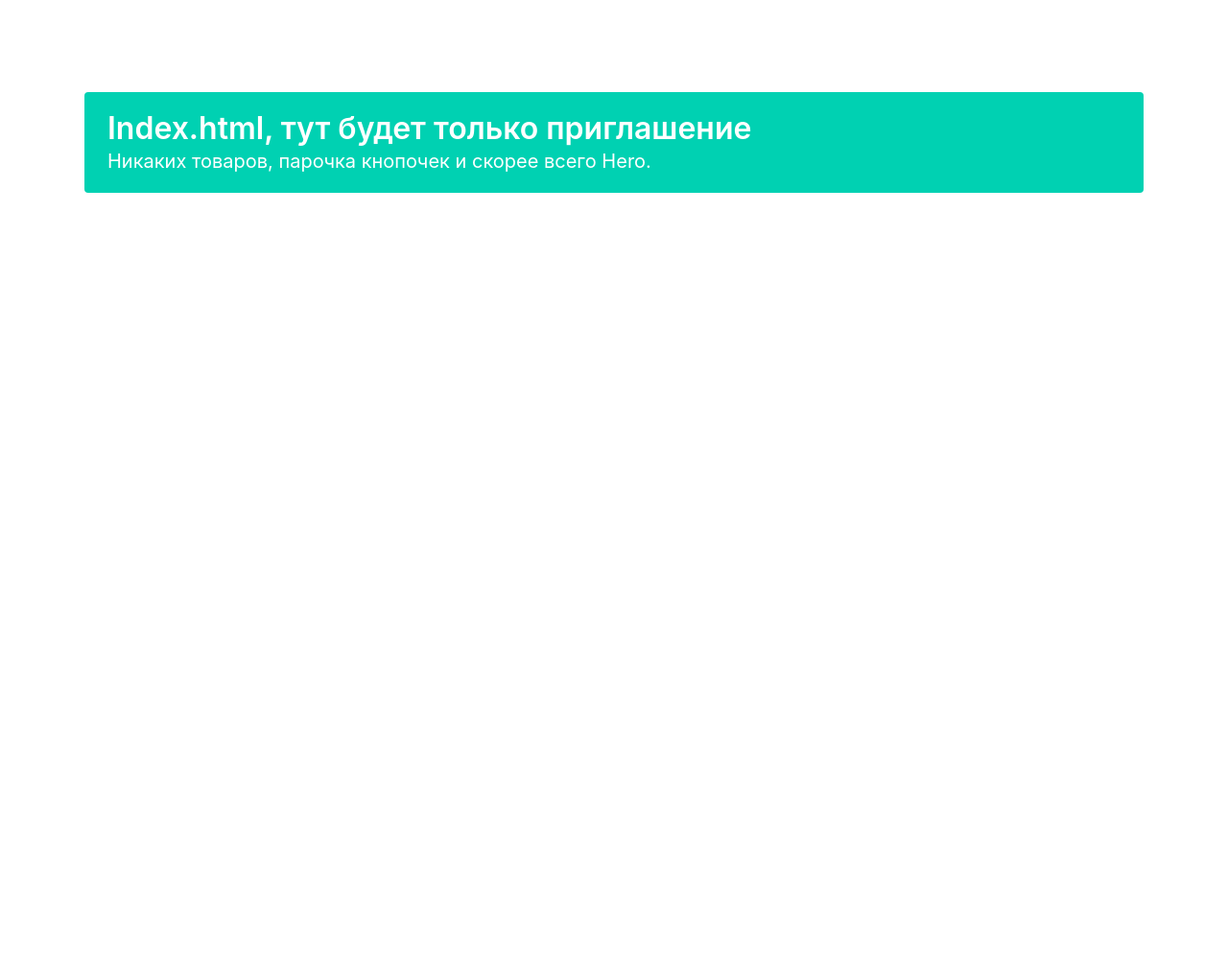
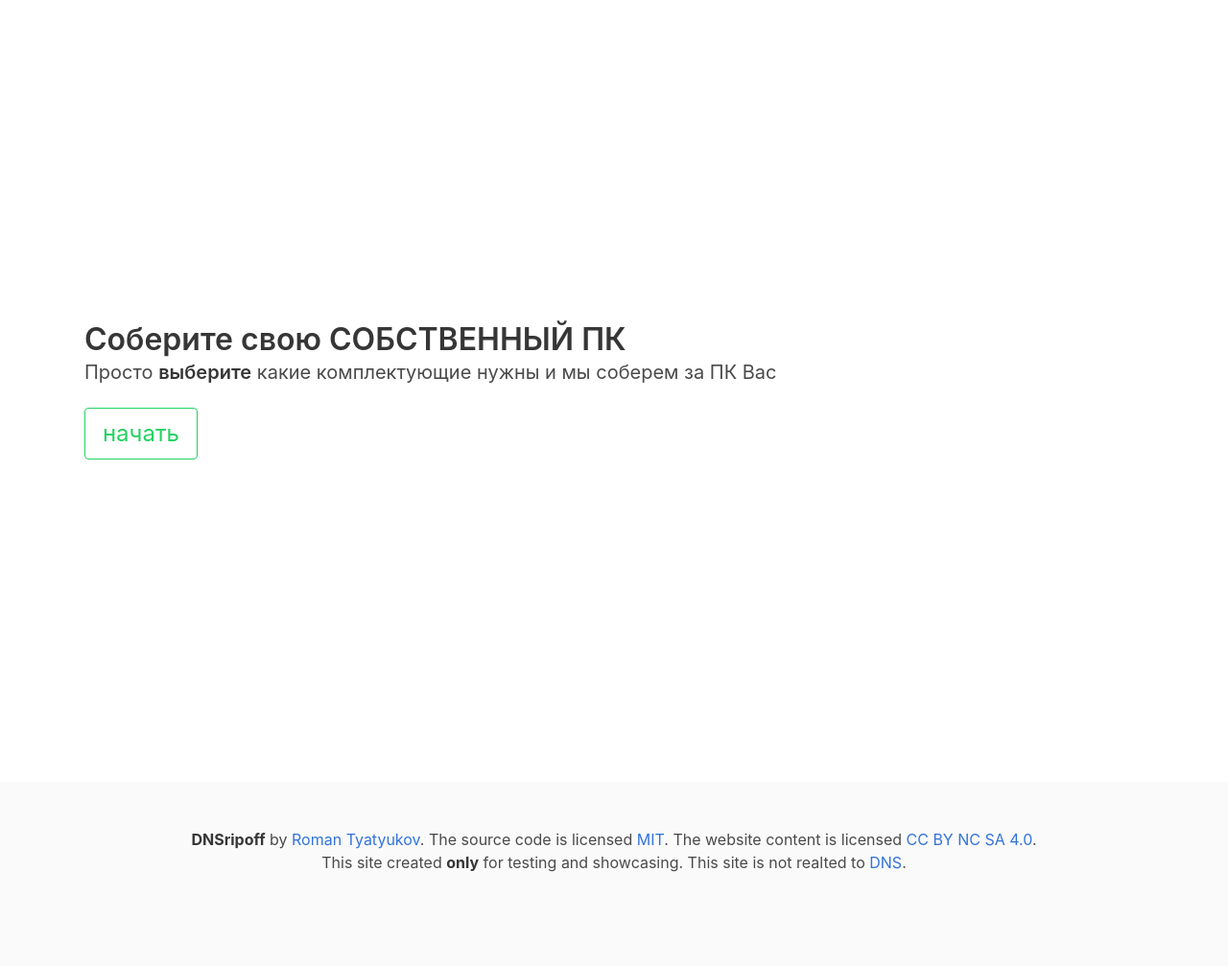
Before and after one commit to n3z0xx/dnsripoff, a Python web app: template templates/index.html in a window 1280 px wide. Shown: the part 52-1059 px from the top of the page at 96% size. Before the commit the page ends 253 px from the top, so only its background shows below. Run offline with Jinja, Linux system fonts and the light colour scheme; the template is opened without the code that fills it, so the values that code supplies are empty.

Commit message:
possible working store

```diff
--- a/__init__.py
+++ b/__init__.py
@@ -1,4 +1,4 @@
-from flask import Flask
+from flask import Flask, url_for
 from flask_sqlalchemy import SQLAlchemy
 from flask_login import LoginManager
 from . import settigns
--- a/models.py
+++ b/models.py
@@ -7,6 +7,7 @@ class User(UserMixin, db.Model):
     password = db.Column(db.String(100))
     name = db.Column(db.String(1000))
     role = db.Column(db.Integer, db.ForeignKey("user_roles.role_id"))
+    step = db.Column(db.Integer);
 
 class Product(db.Model):
     id = db.Column(db.Integer, primary_key=True)
--- a/templates/base.html
+++ b/templates/base.html
@@ -6,7 +6,9 @@
     <meta http-equiv="X-UA-Compatible" content="IE=edge">
     <meta name="viewport" content="width=device-width, initial-scale=1">
     <title>DNS [ripoff]</title>
+    <link rel="shortcut icon" href="{{ url_for('static', filename='favicon.ico') }}">
     <link rel="stylesheet" href="https://cdnjs.cloudflare.com/ajax/libs/bulma/0.7.2/css/bulma.min.css" />
+    <link rel="stylesheet" href="{{ url_for('static', filename='style.css') }}">
 </head>
 
 <body>
@@ -18,7 +20,7 @@
                         <h1 class="title">DNS [ripoff]</h1>
                     </a>
                 </div>
-                <div class="navbar-menu">
+                <div class="navbar-menu is-active">
                     <div class="navbar-start">
                         <a href="{{ url_for('main.index') }}" class="navbar-item">
                             Home
@@ -60,6 +62,16 @@
             {% endblock %}
         </div>
     </section>
+    <footer class="footer">
+        <div class="content has-text-centered">
+          <p>
+            <strong>DNSripoff</strong> by <a href="https://vk.com/unfairadvantage">Roman Tyatyukov</a>. The source code is licensed
+            <a href="http://opensource.org/licenses/mit-license.php">MIT</a>. The website content
+            is licensed <a href="http://creativecommons.org/licenses/by-nc-sa/4.0/">CC BY NC SA 4.0</a>. <br>
+            This site created <strong>only</strong> for testing and showcasing. This site is not realted to <a href="https://www.dns-shop.ru/">DNS</a>.
+          </p>
+        </div>
+      </footer>
 </body>
 
 </html>
--- /dev/null
+++ b/templates/cart.html
@@ -0,0 +1,4 @@
+{% extends "base.html" %}
+{% block content %}
+<h1 class="title">Cart is currently under development</h1>
+{% endblock %}
--- a/templates/index.html
+++ b/templates/index.html
@@ -1,14 +1,11 @@
 {% extends "base.html" %}
 
 {% block content %}
-<section class="section">
-  <div class="notification is-primary">
-    <h1 class="title">
-      Index.html, тут будет только приглашение
-    </h1>
-    <h2 class="subtitle">
-      Никаких товаров, парочка кнопочек и скорее всего Hero.
-    </h2>
-  </div>
+<section class="section is-large">
+  <h1 class="title">Соберите свою СОБСТВЕННЫЙ ПК</h1>
+  <h2 class="subtitle">
+    Просто <strong>выберите</strong> какие комплектующие нужны и мы соберем за ПК Вас
+  </h2>
+  <a href="{{ url_for('main.store') }}" class="button is-success is-light is-large is-outlined">начать</a>
 </section>
 {% endblock %}
```
Also changed, not shown: auth.py (+9 -3 lines), main.py (+42 -2 lines), templates/store.html (added, +30 -0 lines).
